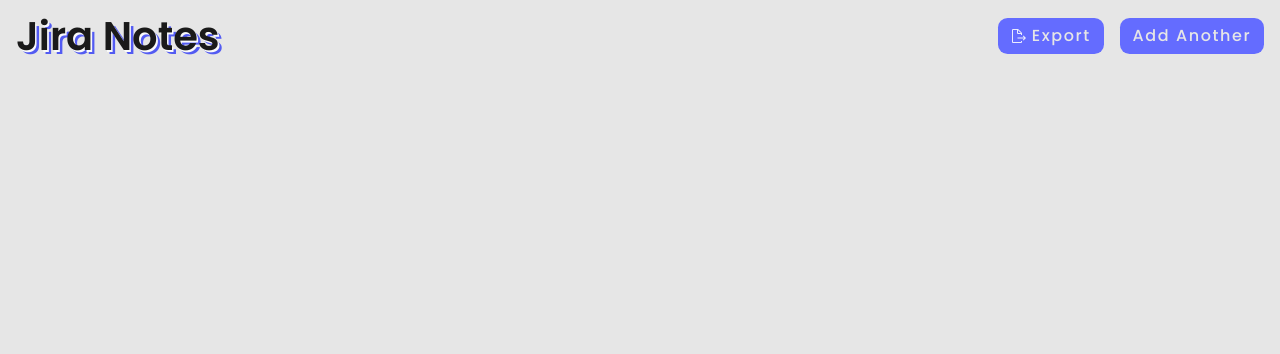
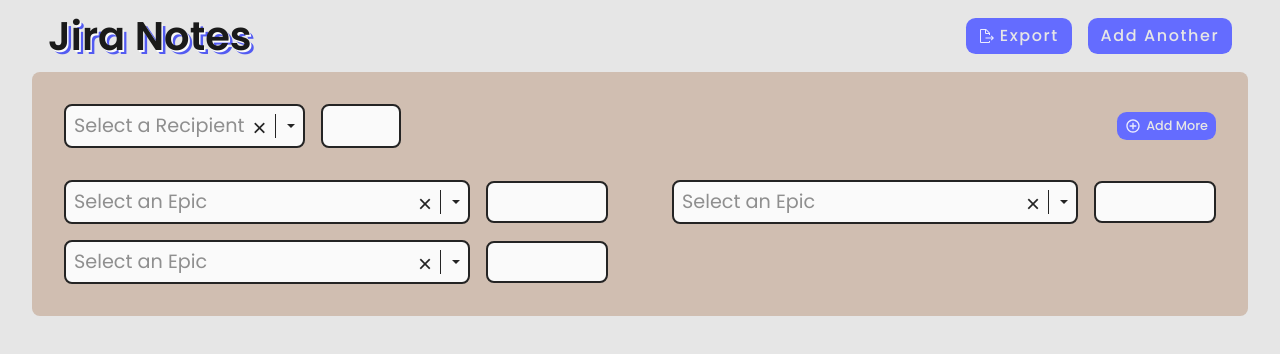
Before and after one commit to ehtishamalik/JiraNote, a React (Vite) app: page / in a window 1280 px wide. Shown: the top 354 px of the page. Built offline with nearby package versions, Linux system fonts and the light colour scheme.

Commit message:
Added form

```diff
--- a/src/App.tsx
+++ b/src/App.tsx
@@ -1,3 +1,4 @@
+import { Form } from './components/Form';
 import { Header } from './components/Header';
 import './styles/index.scss';
 
@@ -5,6 +6,7 @@
   return (
     <>
       <Header />
+      <Form />
     </>
   );
 }
--- /dev/null
+++ b/src/components/Form/component.tsx
@@ -0,0 +1,46 @@
+import { useMemo, CSSProperties } from 'react';
+import { Button } from '../Button';
+import { InputField } from '../InputField';
+import { SearchSelect } from '../SearchSelect';
+import { Select } from '../Select';
+import { lightBgColors } from './constants';
+
+export const Form = () => {
+  const Styles = useMemo(() => {
+    const randomNumber = Math.floor(Math.random() * lightBgColors.length);
+    const randomColor = lightBgColors[randomNumber];
+    return {
+      '--bg-color': randomColor,
+    } as CSSProperties;
+  }, []);
+
+  return (
+    <section className="jn-form">
+      <div className="jn-form__container" style={Styles}>
+        <div className="jn-form__header">
+          <div className="jn-form__header--values">
+            <Select id="" selectedValue="" />
+            <span className="jn-form__header--total"></span>
+          </div>
+          <div className="jn-form__header--actions">
+            <Button text="add more" size="small" icon="plus" />
+          </div>
+        </div>
+        <div className="jn-form__grid">
+          <div className="jn-form__row">
+            <SearchSelect id="" selectedValue="" />
+            <InputField id="" inputType="number" />
+          </div>
+          <div className="jn-form__row">
+            <SearchSelect id="" selectedValue="" />
+            <InputField id="" inputType="number" />
+          </div>
+          <div className="jn-form__row">
+            <SearchSelect id="" selectedValue="" />
+            <InputField id="" inputType="number" />
+          </div>
+        </div>
+      </div>
+    </section>
+  );
+};
--- /dev/null
+++ b/src/components/Form/constants.ts
@@ -0,0 +1,12 @@
+export const lightBgColors = [
+  'rgba(60, 60, 60, 0.25)', // Dark Gray
+  'rgba(70, 80, 90, 0.25)', // Slate Gray
+  'rgba(50, 50, 100, 0.25)', // Indigo
+  'rgba(85, 107, 47, 0.25)', // Dark Olive Green
+  'rgba(105, 105, 105, 0.25)', // Dim Gray
+  'rgba(47, 79, 79, 0.25)', // Dark Slate Gray
+  'rgba(72, 61, 139, 0.25)', // Dark Slate Blue
+  'rgba(139, 69, 19, 0.25)', // Saddle Brown
+  'rgba(128, 0, 0, 0.25)', // Maroon
+  'rgba(0, 51, 102, 0.25)', // Prussian Blue
+];
--- /dev/null
+++ b/src/components/Form/index.ts
@@ -0,0 +1 @@
+export * from './component';
--- a/src/styles/base.scss
+++ b/src/styles/base.scss
@@ -21,7 +21,12 @@
   font-weight: $text-normal;
   min-width: $breakpoint-sm;
   max-width: $breakpoint-xxl;
+  padding: 0 2rem;
   margin: 0 auto;
+}
+
+main#root {
+  margin-bottom: $input-options-max-height;
 }
 
 /* Chrome, Safari, Edge, Opera */
--- a/src/styles/buttons.scss
+++ b/src/styles/buttons.scss
@@ -39,13 +39,14 @@
       .jn-button {
         &__icon {
           img {
-            width: $button-small-font-size;
-            height: $button-small-font-size;
+            width: $button-small-icon-size;
+            height: $button-small-icon-size;
           }
         }
 
         &__text {
           font-size: $button-small-font-size;
+          letter-spacing: 0;
         }
       }
     }
--- a/src/styles/inputfield.scss
+++ b/src/styles/inputfield.scss
@@ -3,7 +3,6 @@
 .jn-inputfield {
   .jn-inputfield {
     &__input {
-      margin: 1rem 0;
       border: none;
       outline: none;
       color: $input-color-text;
--- a/src/styles/page.scss
+++ b/src/styles/page.scss
@@ -22,3 +22,64 @@
     }
   }
 }
+
+.jn-form {
+  .jn-form {
+    &__container {
+      padding: 2rem;
+      background-color: var(--bg-color);
+      border-radius: $border-radius;
+    }
+
+    &__header {
+      display: flex;
+      justify-content: space-between;
+      align-items: center;
+      gap: 1rem;
+      margin-bottom: 2rem;
+
+      &--values {
+        display: inline-flex;
+        gap: 1rem;
+        flex: 1;
+      }
+
+      &--total {
+        display: inline-block;
+        width: 100%;
+        max-width: 5rem;
+        background-color: $color-white;
+        border: $input-container-border;
+        border-radius: $border-radius;
+      }
+    }
+
+    &__grid {
+      display: grid;
+      grid-template-columns: repeat(2, minmax(16rem, 1fr));
+      gap: 1rem 4rem;
+
+      @media (max-width: $breakpoint-lg) {
+        gap: 1rem 2rem;
+      }
+
+      @media (max-width: $breakpoint-md) {
+        grid-template-columns: repeat(1, minmax(16rem, 1fr));
+      }
+    }
+
+    &__row {
+      display: flex;
+      gap: 1rem;
+      align-items: center;
+
+      .jn-select {
+        flex: 1;
+      }
+
+      .jn-inputfield {
+        flex: 0.3;
+      }
+    }
+  }
+}
--- a/src/styles/select.scss
+++ b/src/styles/select.scss
@@ -28,6 +28,7 @@
         border: none;
         background-color: transparent;
         outline: none;
+        width: 100%;
       }
 
       &--placeholder {
@@ -75,13 +76,14 @@
       z-index: 100;
       visibility: hidden;
       height: 0;
-      max-height: 10rem;
+      max-height: $input-options-max-height;
       box-shadow: $box-shadow;
       border: 0.5rem solid $input-bg-color;
       border-right-width: 0;
       border-radius: $border-radius;
       background-color: $input-bg-color;
       opacity: 0%;
+      line-height: 1.5;
       transition: height $transition, opacity $transition;
 
       &.show {
--- a/src/styles/variables.scss
+++ b/src/styles/variables.scss
@@ -39,7 +39,8 @@
 
 $button-small-gap: 0.3rem;
 $button-small-padding: 0.4rem 0.5rem;
-$button-small-font-size: 1rem;
+$button-small-font-size: 0.8rem;
+$button-small-icon-size: 1rem;
 
 $button-medium-gap: 0.3rem;
 $button-medium-padding: 0.6rem 0.8rem;
@@ -61,3 +62,4 @@
 $input-color-text: $color-primary;
 $input-color-placeholder: rgba($color-secondary, 0.5);
 $input-btn-clear-size: 1.5rem;
+$input-options-max-height: 15rem;
```
